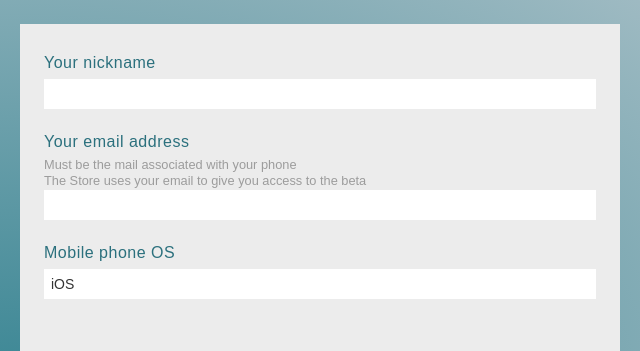
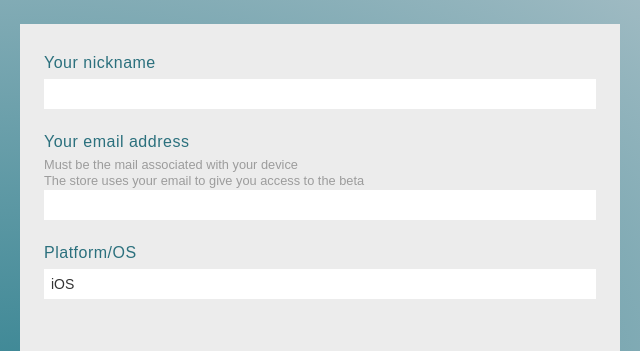
Before and after one commit to Nonostante/builda.nonostante.io, a plain HTML site: page confido/aedoepisodes.html in a window 1280 px wide. Shown: the top 351 px of the page, 620-1260 px from the left. Drawn offline with nearby package versions, Linux system fonts and the light colour scheme.

Commit message:
Site update Fri, 13 Oct 2017 09:29:57 GMT

```diff
--- a/confido/aedoepisodes.html
+++ b/confido/aedoepisodes.html
@@ -1,5 +1,5 @@
 <!DOCTYPE html><html lang="en"><head><title>Confido | Builda | Advanced game backend</title><meta name="viewport" content="width=device-width,initial-scale=1.0,maximum-scale=1.0,user-scalable=no"><link rel="stylesheet" type="text/css" href="/res/min.css"></head><body><div id="container"><div id="side-wrap"><div class="side"><img src="/res/aedoepisodes-logo.png" alt="Aedo Episodes logo" class="applogo"><h2 class="title">Aedo Episodes</h2><p class="subtitle">Beta access</p><p class="instruction">Thank you for participating to beta<br />
-Please fill the form to get access</p></div></div><div id="survey-wrap"><div class="survey"><form action=""><input type="hidden" name="game" value="aedoepisodes" class="q"><div class="field"><label for="nickname">Your nickname</label><input type="text" name="nickname" data-required class="q"></div><div class="field"><label for="email">Your email address</label><p class="descr">Must be the mail associated with your phone<br />The Store uses your email to give you access to the beta</p><input type="text" name="email" data-required class="q"></div><div class="field"><label for="os">Mobile phone OS</label><select name="os" class="q"><option>iOS</option><option>Android</option><option>Windows Phone</option></select></div><div class="row space"><div class="col"><p class="error"></p></div><div class="colr a-right"><input id="submit" type="submit" value="Request access" class="btn btn-a btn-sm"></div></div></form></div></div><div id="result-wrap"><div class="result"><div class="center-xy"><p class="lg"><br/>
+Please fill the form to get access</p></div></div><div id="survey-wrap"><div class="survey"><form action=""><input type="hidden" name="game" value="aedoepisodes" class="q"><div class="field"><label for="nickname">Your nickname</label><input type="text" name="nickname" data-required class="q"></div><div class="field"><label for="email">Your email address</label><p class="descr">Must be the mail associated with your device<br />The store uses your email to give you access to the beta</p><input type="text" name="email" data-required class="q"></div><div class="field"><label for="os">Platform/OS</label><select name="os" class="q"><option>iOS</option><option>Android</option><option>Kindle/Fire</option><option>Windows / Windows Phone</option></select></div><div class="row space"><div class="col"><p class="error"></p></div><div class="colr a-right"><input id="submit" type="submit" value="Request access" class="btn btn-a btn-sm"></div></div></form></div></div><div id="result-wrap"><div class="result"><div class="center-xy"><p class="lg"><br/>
 Thank you</p><p>Your request will be processed as soon as possible<br />
 We will send you instruction when ready</p><p class="lg"><br/></p><p class="sm">Stay tuned on the <a target="_blank" href="//www.nonostante.io/devblog">devblog</a> for any update
 <br />
```
Also changed, not shown: confido/ermo.html (+1 -1 lines), res/ermo-logo.png.
